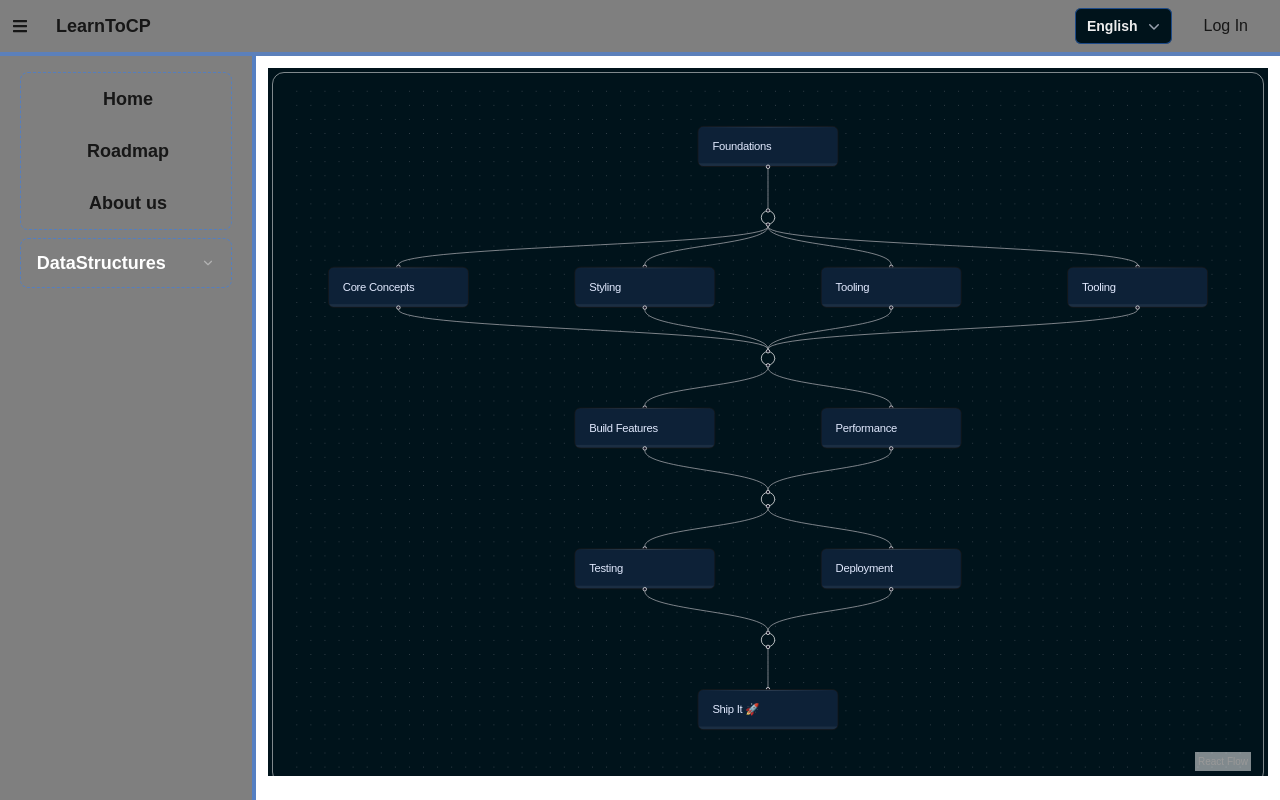
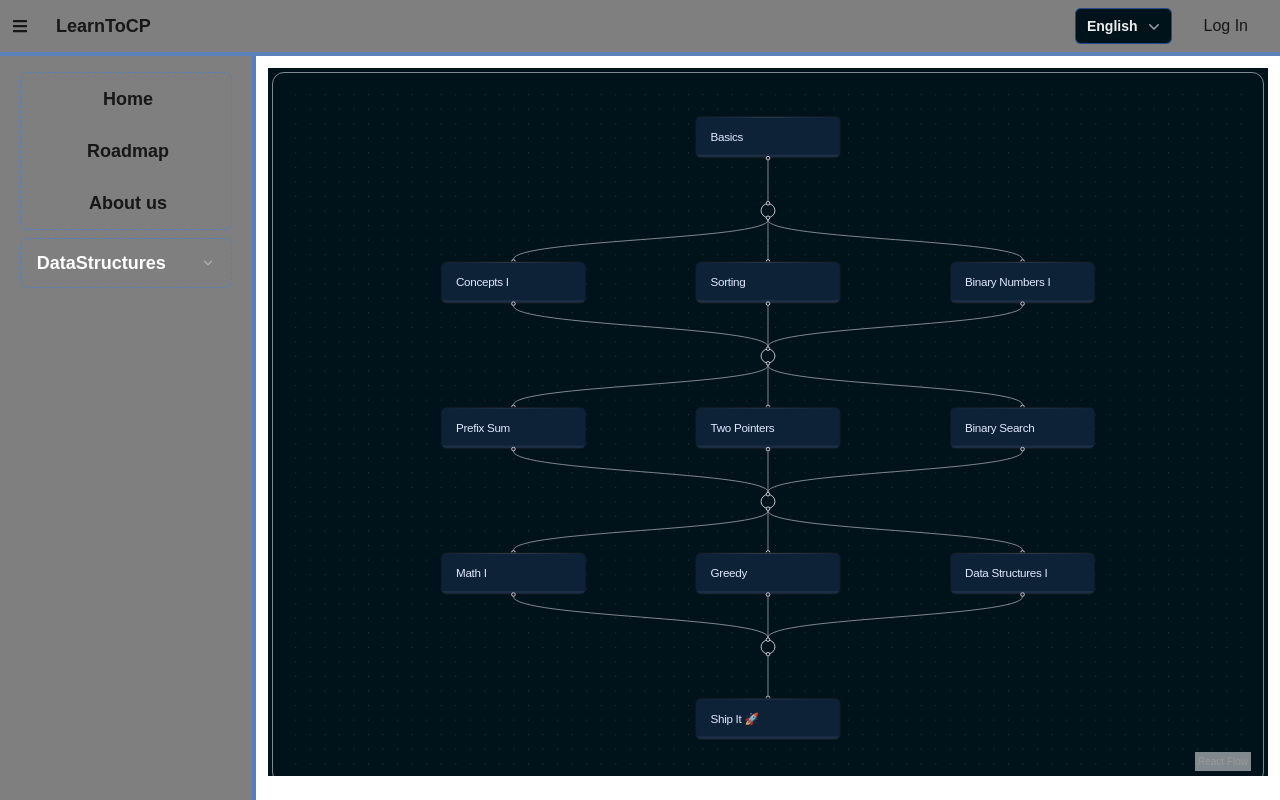
Before and after one commit to ZippyBagi/LearnToCP, a Next.js app in the folder learntocp/: page /roadmap in a window 1280 px wide. Built offline with nearby package versions, Linux system fonts and the light colour scheme.

Commit message:
roadmap start

```diff
--- a/learntocp/app/roadmap/page.tsx
+++ b/learntocp/app/roadmap/page.tsx
@@ -12,6 +12,7 @@ export const metadata: Metadata = {
  * Loads the static roadmap data and passes it to the client-side canvas.
  */
 export default function RoadmapPage() {
+
   return (
     <main className="min-h-fill bg-[var(--color-bg-page)] px-4 py-4">
 
--- a/learntocp/data/roadmap.ts
+++ b/learntocp/data/roadmap.ts
@@ -23,11 +23,9 @@ export const roadmapMatrix: RoadmapMatrix = [
   // ── Layer 0 ─────────────────────────────────────────────────────────────
   [
     {
-      title: "Foundations",
+      title: "Basics",
       items: [
-        { label: "Read the documentation", href: "https://nextjs.org/docs" },
-        { label: "Set up your local environment", href: "#" },
-        { label: "Understand the App Router", href: "#" },
+
       ],
     },
   ],
@@ -35,34 +33,19 @@ export const roadmapMatrix: RoadmapMatrix = [
   // ── Layer 1 ─────────────────────────────────────────────────────────────
   [
     {
-      title: "Core Concepts",
+      title: "Concepts I",
       items: [
-        { label: "Server vs Client Components", href: "#" },
-        { label: "Data fetching patterns", href: "#" },
-        { label: "Layouts & nested routes", href: "#" },
       ],
     },
     {
-      title: "Styling",
+      title: "Sorting",
       items: [
-        { label: "Tailwind CSS setup", href: "#" },
-        { label: "CSS variables & theming", href: "#" },
       ],
     },
     {
-      title: "Tooling",
+      title: "Binary Numbers I",
       items: [
         { label: "TypeScript configuration", href: "#" },
-        { label: "ESLint & Prettier", href: "#" },
-        { label: "Path aliases (@/)", href: "#" },
-      ],
-    },
-    {
-      title: "Tooling",
-      items: [
-        { label: "TypeScript configuration", href: "#" },
-        { label: "ESLint & Prettier", href: "#" },
-        { label: "Path aliases (@/)", href: "#" },
       ],
     },
   ],
@@ -70,19 +53,18 @@ export const roadmapMatrix: RoadmapMatrix = [
   // ── Layer 2 ─────────────────────────────────────────────────────────────
   [
     {
-      title: "Build Features",
+      title: "Prefix Sum",
       items: [
-        { label: "Authentication flow", href: "#" },
-        { label: "Database integration", href: "#" },
-        { label: "API route handlers", href: "#" },
       ],
     },
     {
-      title: "Performance",
+      title: "Two Pointers",
       items: [
-        { label: "Image optimisation", href: "#" },
-        { label: "Code splitting & lazy loading", href: "#" },
-        { label: "Metadata & SEO", href: "#" },
+      ],
+    },
+    {
+      title: "Binary Search",
+      items: [
       ],
     },
   ],
@@ -90,18 +72,18 @@ export const roadmapMatrix: RoadmapMatrix = [
   // ── Layer 3 ─────────────────────────────────────────────────────────────
   [
     {
-      title: "Testing",
+      title: "Math I",
       items: [
-        { label: "Unit tests with Vitest", href: "#" },
-        { label: "E2E tests with Playwright", href: "#" },
       ],
     },
     {
-      title: "Deployment",
+      title: "Greedy",
       items: [
-        { label: "Vercel project setup", href: "#" },
-        { label: "CI / CD pipeline", href: "#" },
-        { label: "Environment variables", href: "#" },
+      ],
+    },
+    {
+      title: "Data Structures I",
+      items: [
       ],
     },
   ],
```
